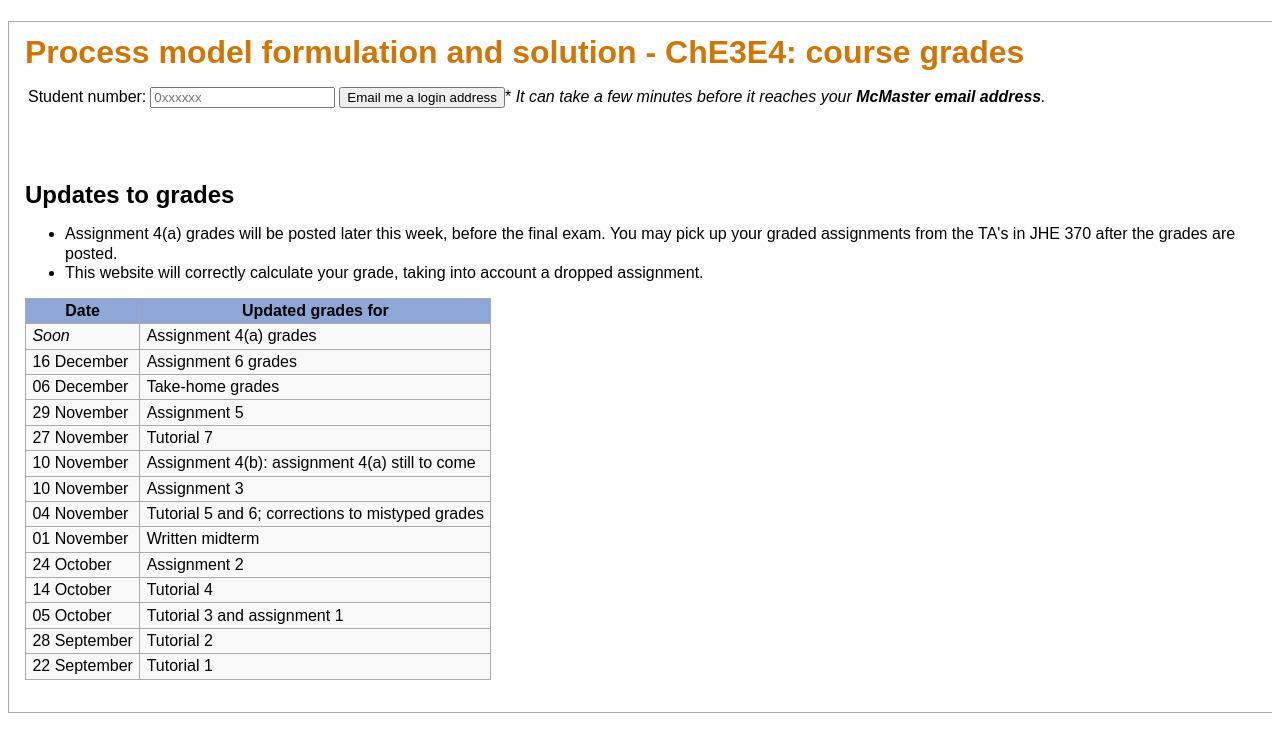
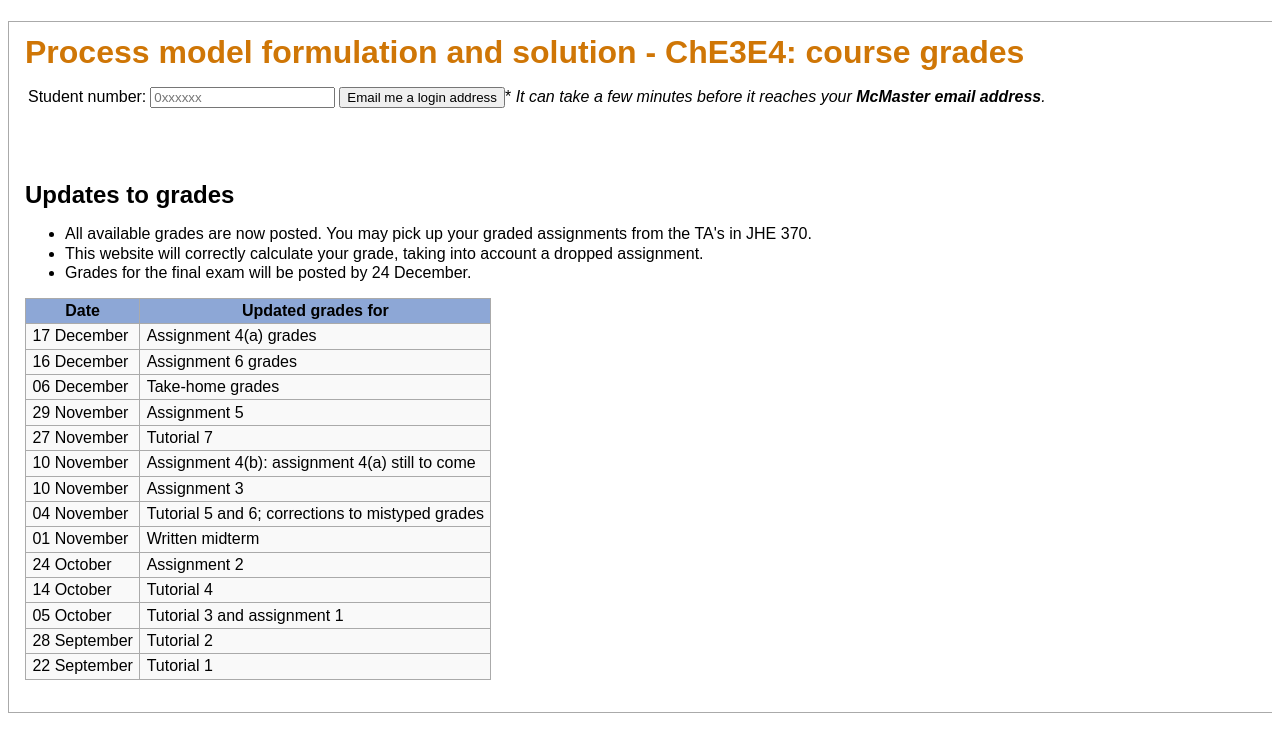
Before and after one commit to kgdunn/Django-app-grades, a Django app: template student/templates/sign_in_form.html in a window 1280 px wide. Shown: the top 752 px of the page. Run offline with Django 3.2, Linux system fonts and the light colour scheme; the template is opened without the code that fills it, so the values that code supplies are empty; some libraries are stand-ins or nearby versions.

Commit message:
Added grades for assignment 4(a); modified model admin for tokens; updated sign-in template; display-grades template

```diff
--- a/student/admin.py
+++ b/student/admin.py
@@ -1,5 +1,9 @@
 from django.contrib import admin
 from grades.student.models import Student, WorkUnit, Question, Grade, Category, GradeSummary, CategorySummary, WorkUnitSummary, Token
+
+class TokenAdmin(admin.ModelAdmin):
+    list_per_page = 2000
+    list_display = ('student', 'token_address', 'has_been_used', )
 
 admin.site.register(Student)
 admin.site.register(WorkUnit)
@@ -9,4 +13,4 @@ admin.site.register(Category)
 admin.site.register(GradeSummary)
 admin.site.register(CategorySummary)
 admin.site.register(WorkUnitSummary)
-admin.site.register(Token)
+admin.site.register(Token, TokenAdmin)
--- a/student/templates/sign_in_form.html
+++ b/student/templates/sign_in_form.html
@@ -15,15 +15,17 @@ reaches your <b>McMaster email address</b>.</i></td>
 
 <br><br>
 <h2>Updates to grades</h2>
-<ul><li>Assignment 4(a) grades will be posted later this week, before the final exam. You may pick up your graded assignments from the TA's in JHE 370 after the grades are posted.</li>
-    <li>This website will correctly calculate your grade, taking into account a dropped assignment. </ul>
+<ul><li>All available grades are now posted. You may pick up your graded assignments from the TA's in JHE 370.</li>
+    <li>This website will correctly calculate your grade, taking into account a dropped assignment. </li>
+    <li>Grades for the final exam will be posted by 24 December.</li>
+</ul>
         <table class="gradetable">
 		<tr>
 			<th>Date</th>
 			<th>Updated grades for</th>
 		</tr>
 		<tr>
-			<td><i>Soon</i></td>
+			<td>17 December</td>
 			<td>Assignment 4(a) grades</td>
 		</tr>
 		<tr>
```
Also changed, not shown: student/templates/display_grades.html (+3 -5 lines), 3 other files.
